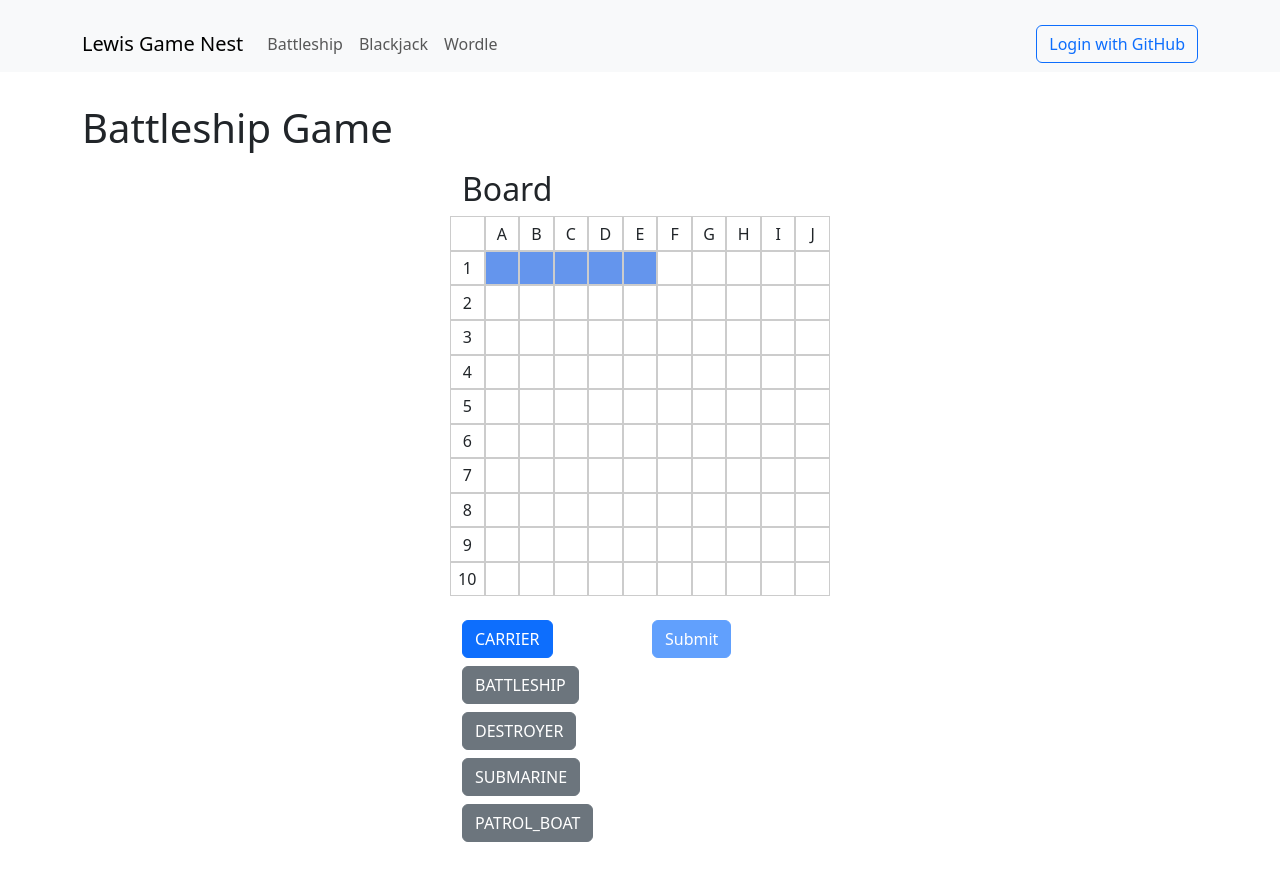
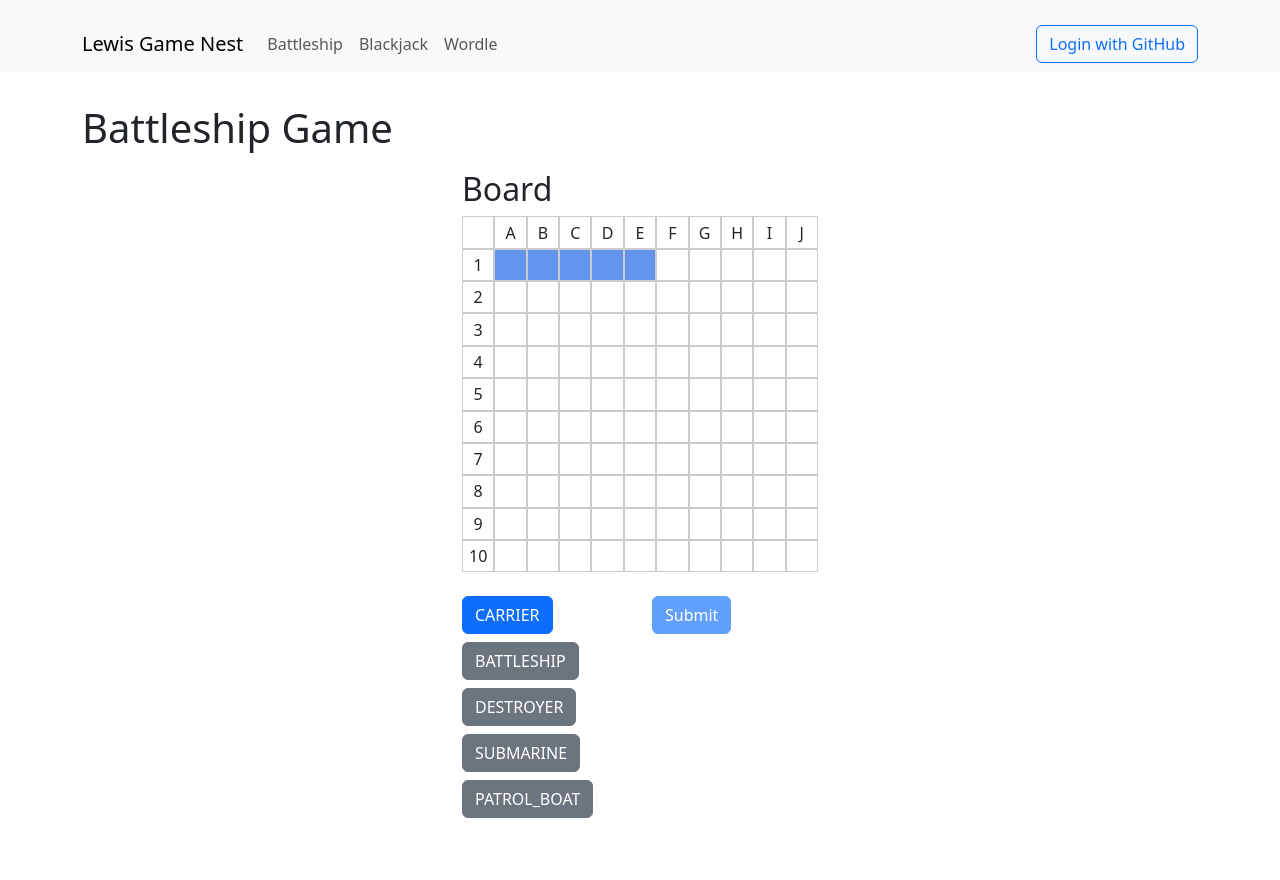
Before and after one commit to collink2451/gamenest-client, a React (Create React App) app: page /battleship/1 in a window 1280 px wide. Shown: the top 880 px of the page. Built offline with nearby package versions, Linux system fonts and the light colour scheme; no server answers; a web font is replaced by a local one.

Commit message:
Update margins

```diff
--- a/src/components/Battleship/BoardLabelRow.jsx
+++ b/src/components/Battleship/BoardLabelRow.jsx
@@ -10,7 +10,7 @@ const BoardLabelRow = () => {
     }
 
     return (
-        <div className="row row-cols-11 mb-0">
+        <div className="row row-cols-11 m-0">
             {drawRow()}
         </div>
     );
--- a/src/components/Battleship/BoardRow.jsx
+++ b/src/components/Battleship/BoardRow.jsx
@@ -11,7 +11,7 @@ const BoardRow = ({ row, rowIndex, onClick, onMouseOver, onMouseOut }) => {
     }
 
     return (
-        <div className="row row-cols-11 mb-0">
+        <div className="row row-cols-11 m-0">
             <div className="col square">{rowIndex + 1}</div>
             {drawRow()}
         </div>
```
